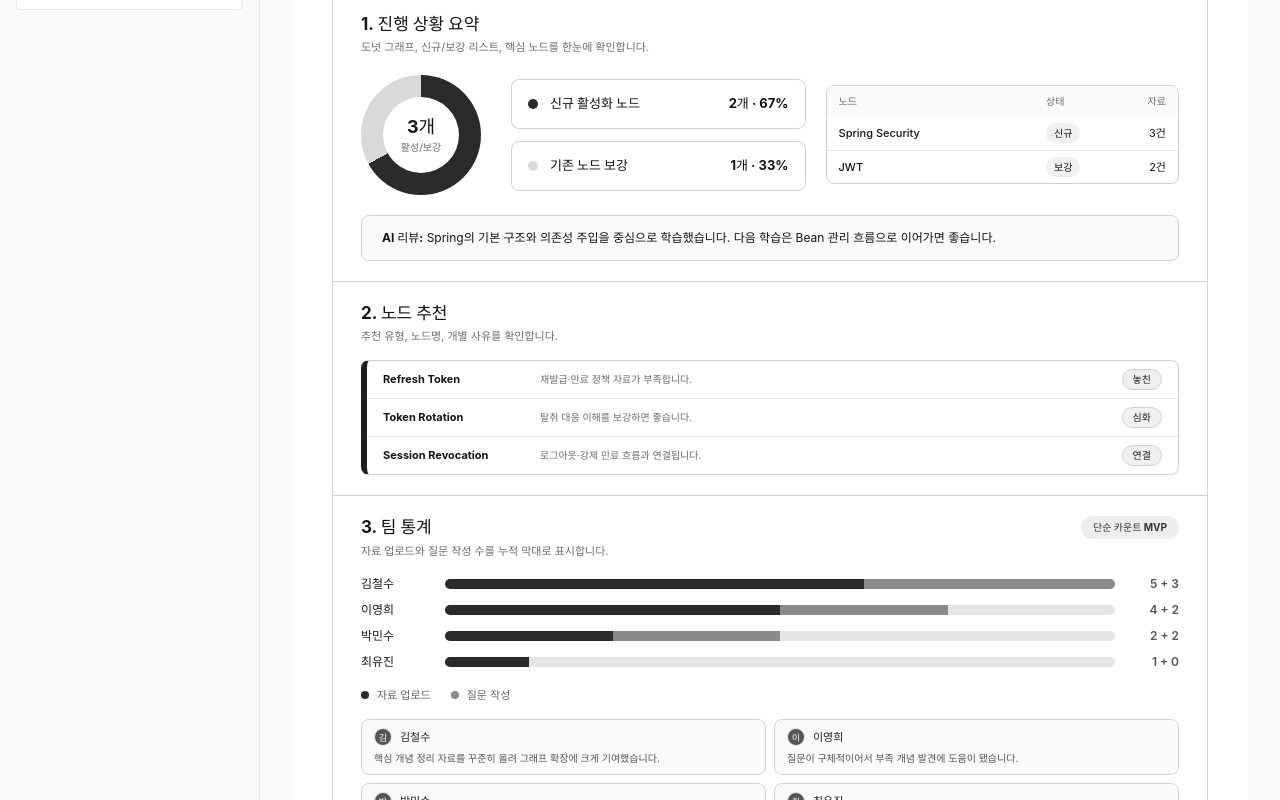
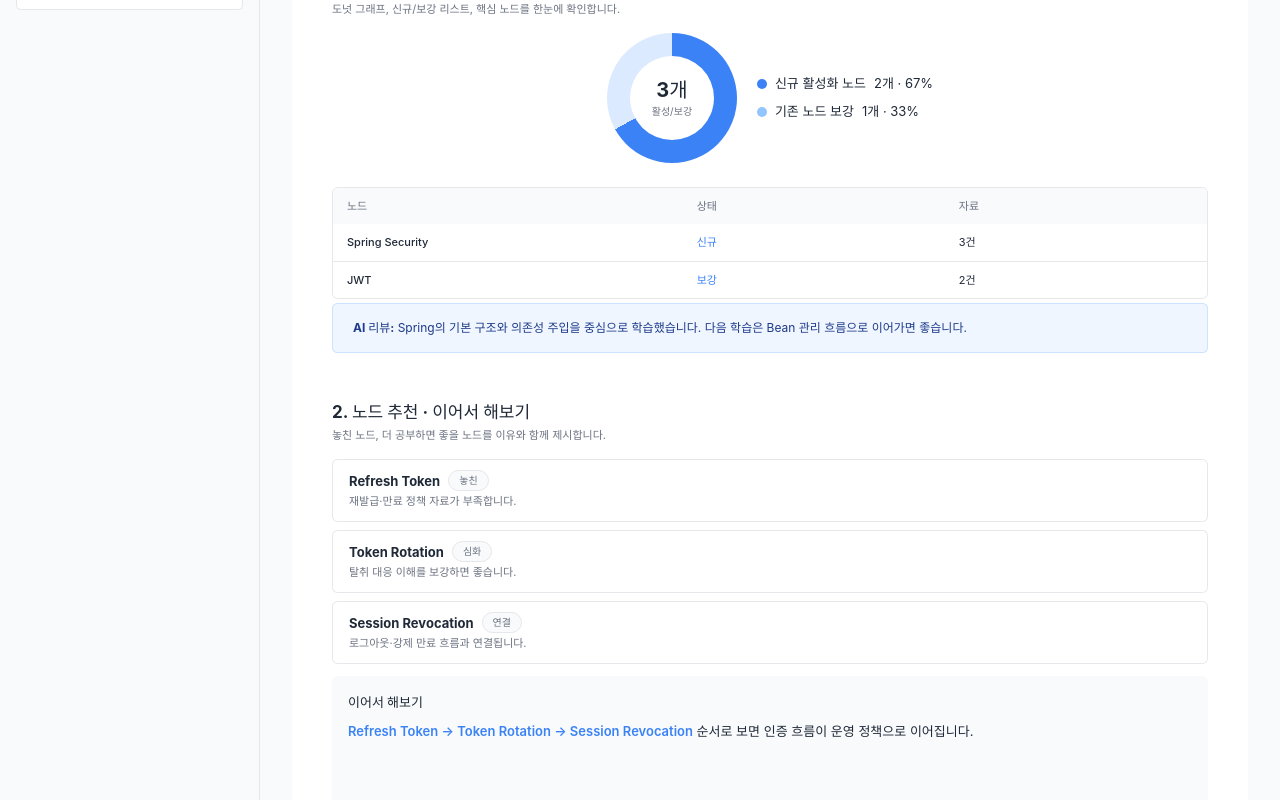
Before and after one commit to Stology/FE, a React (Vite) app: page /studies/algorithm/reports in a window 1280 px wide. Shown: the part 400-1200 px from the top of the page. Built offline with nearby package versions, Linux system fonts and the light colour scheme.

Commit message:
style: 주차별 리포트 디자인 수정 (#55)

```diff
--- a/src/pages/study/reports/WeeklyReportPage.tsx
+++ b/src/pages/study/reports/WeeklyReportPage.tsx
@@ -109,15 +109,15 @@ export const WeeklyReportPage = ({
     }
 
     return (
-      <article className="w-full max-w-[1040px] overflow-hidden rounded-lg border border-[#d1d1d1] bg-white">
-        <header className="border-b border-[#d1d1d1] px-5 py-5 sm:px-7">
-          <p className="text-[11px] font-bold uppercase leading-4 text-[#141414]">
+      <article className="w-full max-w-[1534px] bg-white">
+        <header className="pb-1 pt-4">
+          <p className="text-[11px] font-bold uppercase leading-4 text-stology-electric-blue">
             RPT001 · Weekly Coverage Report
           </p>
-          <h1 className="mt-1 text-[26px] font-bold leading-[32px] text-[#141414]">
+          <h1 className="mt-1 text-[26px] font-bold leading-[32px] text-stology-text-dark">
             {visibleReport.week}주차 리포트
           </h1>
-          <p className="mt-1 text-[12px] leading-5 text-[#6d6d6d]">
+          <p className="mt-1 text-[12px] leading-5 text-stology-text-light">
             완료된 주차의 진행 상황, 노드 추천, 팀 활동을 하나의 문서형 리포트로 요약합니다.
           </p>
         </header>
@@ -137,7 +137,7 @@ export const WeeklyReportPage = ({
     >
       {isReadOnly ? (
         <div
-          className="mb-5 flex w-full max-w-[1040px] items-start gap-2.5 border-y border-stology-border-light bg-stology-off-white px-4 py-3 text-stology-text-light"
+          className="mb-5 flex w-full max-w-[1534px] items-start gap-2.5 border-y border-stology-border-light bg-stology-off-white px-4 py-3 text-stology-text-light"
           role="status"
         >
           <LockKeyhole aria-hidden className="mt-0.5 size-4 shrink-0" />
@@ -147,7 +147,7 @@ export const WeeklyReportPage = ({
         </div>
       ) : null}
 
-      <div aria-label="주차 선택" className="mb-5 flex flex-wrap gap-3" role="group">
+      <div aria-label="주차 선택" className="mb-1 flex flex-wrap gap-3" role="group">
         {availableWeeks.map((week) => {
           const isSelected = week === activeWeek;
 
@@ -156,8 +156,8 @@ export const WeeklyReportPage = ({
               aria-pressed={isSelected}
               className={
                 isSelected
-                  ? 'h-9 min-w-[84px] rounded-full border border-[#1f1f1f] bg-[#1f1f1f] px-5 text-[13px] font-bold text-white'
-                  : 'h-9 min-w-[84px] rounded-full border border-[#d1d1d1] bg-white px-5 text-[13px] font-bold text-[#141414]'
+                  ? 'h-9 min-w-[84px] rounded-full border border-stology-deep-navy bg-stology-deep-navy px-5 text-[13px] font-bold text-white'
+                  : 'h-9 min-w-[84px] rounded-full border border-stology-border-light bg-white px-5 text-[13px] font-bold text-stology-text-dark transition hover:border-stology-light-blue hover:bg-stology-off-white'
               }
               disabled={isLoading}
               key={week}
--- a/src/pages/study/reports/WeeklyReportRecommendations.tsx
+++ b/src/pages/study/reports/WeeklyReportRecommendations.tsx
@@ -15,34 +15,51 @@ const recommendationLabel: Record<WeeklyReportRecommendationType, string> = {
 
 export const WeeklyReportRecommendations = ({
   recommendations,
-}: WeeklyReportRecommendationsProps) => (
-  <section
-    aria-labelledby="weekly-report-recommendations-title"
-    className="border-t border-[#d1d1d1] px-5 py-5 sm:px-7"
-  >
+}: WeeklyReportRecommendationsProps) => {
+  const learningPath = recommendations.map(({ name }) => name).join(' → ');
+
+  return (
+    <section aria-labelledby="weekly-report-recommendations-title" className="pb-0 pt-7">
       <h2
-      className="text-[17px] font-bold leading-[22px] text-[#141414]"
+        className="text-[17px] font-bold leading-[22px] text-stology-text-dark"
         id="weekly-report-recommendations-title"
       >
-      2. 노드 추천
+        2. 노드 추천 · 이어서 해보기
       </h2>
-    <p className="mt-1 text-[11px] leading-4 text-[#6d6d6d]">
-      추천 유형, 노드명, 개별 사유를 확인합니다.
+      <p className="mt-1 text-[11px] leading-4 text-stology-text-light">
+        놓친 노드, 더 공부하면 좋을 노드를 이유와 함께 제시합니다.
       </p>
 
-    <ul className="mt-4 overflow-hidden rounded-lg border border-[#d1d1d1] border-l-[6px] border-l-[#1f1f1f]">
+      <div className="mt-4 grid gap-3 2xl:grid-cols-[minmax(0,1.3fr)_minmax(320px,1fr)] 2xl:gap-0">
+        <ul className="grid gap-2">
           {recommendations.map((recommendation) => (
             <li
-          className="grid gap-1 border-b border-[#e5e5e5] px-4 py-2 last:border-b-0 sm:grid-cols-[145px_1fr_auto] sm:items-center sm:gap-3"
+              className="min-h-[63px] rounded-[5.5px] border border-stology-border-light bg-white px-4 py-2.5"
               key={recommendation.id}
             >
-          <strong className="text-[11px] leading-4 text-[#141414]">{recommendation.name}</strong>
-          <span className="text-[10px] leading-4 text-[#6d6d6d]">{recommendation.reason}</span>
-          <span className="w-fit rounded-full border border-[#d1d1d1] bg-[#f0f0f0] px-2.5 py-0.5 text-[10px] font-bold text-[#1f1f1f]">
+              <div className="flex flex-wrap items-center gap-2">
+                <strong className="text-[13px] leading-5 text-stology-text-dark">
+                  {recommendation.name}
+                </strong>
+                <span className="rounded-full border border-stology-border-light bg-stology-off-white px-2.5 py-0.5 text-[10px] font-bold text-stology-text-light">
                   {recommendationLabel[recommendation.type]}
                 </span>
+              </div>
+              <p className="mt-0.5 text-[11px] leading-4 text-stology-text-light">
+                {recommendation.reason}
+              </p>
             </li>
           ))}
         </ul>
+
+        <aside className="min-h-[205px] rounded-[5.5px] bg-stology-off-white p-4 2xl:rounded-l-none">
+          <h3 className="text-[13px] font-bold leading-5 text-stology-text-dark">이어서 해보기</h3>
+          <p className="mt-2 text-[13px] leading-[23px] text-stology-text-dark">
+            <strong className="font-semibold text-stology-electric-blue">{learningPath}</strong>
+            {' 순서로 보면 인증 흐름이 운영 정책으로 이어집니다.'}
+          </p>
+        </aside>
+      </div>
     </section>
   );
+};
--- a/src/pages/study/reports/WeeklyReportSummary.tsx
+++ b/src/pages/study/reports/WeeklyReportSummary.tsx
@@ -16,79 +16,86 @@ export const WeeklyReportSummary = ({ report }: WeeklyReportSummaryProps) => {
   const reinforcedRate = 100 - newlyActivatedRate;
 
   return (
-    <section aria-labelledby="weekly-report-summary-title" className="px-5 py-5 sm:px-7">
+    <section aria-labelledby="weekly-report-summary-title" className="py-5">
       <h2
-        className="text-[17px] font-bold leading-[22px] text-[#141414]"
+        className="text-[17px] font-bold leading-[22px] text-stology-text-dark"
         id="weekly-report-summary-title"
       >
         1. 진행 상황 요약
       </h2>
-      <p className="mt-1 text-[11px] leading-4 text-[#6d6d6d]">
+      <p className="mt-1 text-[11px] leading-4 text-stology-text-light">
         도넛 그래프, 신규/보강 리스트, 핵심 노드를 한눈에 확인합니다.
       </p>
 
-      <div className="mt-5 grid gap-5 lg:grid-cols-[130px_1fr_1.2fr] lg:items-center">
-        <div className="flex justify-center lg:justify-start">
+      <div className="mt-4 grid gap-6 2xl:grid-cols-[390px_minmax(0,1fr)] 2xl:items-center">
+        <div className="flex flex-col items-center gap-5 sm:flex-row sm:justify-center 2xl:justify-start">
           <div
             aria-label={`전체 활성 및 보강 노드 ${totalCount}개, 신규 ${newlyActivatedRate}%, 보강 ${reinforcedRate}%`}
-            className="relative flex size-[120px] items-center justify-center rounded-full"
+            className="relative flex size-[130px] shrink-0 items-center justify-center rounded-full"
             role="img"
             style={{
-              background: `conic-gradient(#2a2a2a 0 ${newlyActivatedRate}%, #d9d9d9 ${newlyActivatedRate}% 100%)`,
+              background: `conic-gradient(#3B82F6 0 ${newlyActivatedRate}%, #DBEAFE ${newlyActivatedRate}% 100%)`,
             }}
           >
-            <div className="flex size-[76px] flex-col items-center justify-center rounded-full bg-white">
-              <strong className="text-[18px] leading-[22px] text-[#141414]">{totalCount}개</strong>
-              <span className="mt-0.5 text-[10px] leading-[14px] text-[#6d6d6d]">활성/보강</span>
-            </div>
+            <div className="flex size-[84px] flex-col items-center justify-center rounded-full bg-white">
+              <strong className="text-[20px] leading-[24px] text-stology-text-dark">
+                {totalCount}개
+              </strong>
+              <span className="mt-0.5 text-[10px] leading-[14px] text-stology-text-light">
+                활성/보강
+              </span>
             </div>
           </div>
 
-        <dl className="grid gap-3">
-          <div className="flex min-h-[50px] items-center gap-3 rounded-lg border border-[#d1d1d1] px-4">
-            <span aria-hidden className="size-2.5 shrink-0 rounded-full bg-[#2a2a2a]" />
-            <dt className="text-[13px] font-bold text-[#141414]">신규 활성화 노드</dt>
-            <dd className="ml-auto text-[13px] font-bold text-[#141414]">
+          <dl className="grid gap-2">
+            <div className="flex items-center gap-2">
+              <span
+                aria-hidden
+                className="size-2.5 shrink-0 rounded-full bg-stology-electric-blue"
+              />
+              <dt className="text-[13px] text-stology-text-dark">신규 활성화 노드</dt>
+              <dd className="text-[13px] text-stology-text-dark">
                 {report.newlyActivatedCount}개 · {newlyActivatedRate}%
               </dd>
             </div>
-          <div className="flex min-h-[50px] items-center gap-3 rounded-lg border border-[#d1d1d1] px-4">
-            <span aria-hidden className="size-2.5 shrink-0 rounded-full bg-[#d9d9d9]" />
-            <dt className="text-[13px] font-bold text-[#141414]">기존 노드 보강</dt>
-            <dd className="ml-auto text-[13px] font-bold text-[#141414]">
+            <div className="flex items-center gap-2">
+              <span aria-hidden className="size-2.5 shrink-0 rounded-full bg-stology-light-blue" />
+              <dt className="text-[13px] text-stology-text-dark">기존 노드 보강</dt>
+              <dd className="text-[13px] text-stology-text-dark">
                 {report.reinforcedCount}개 · {reinforcedRate}%
               </dd>
             </div>
           </dl>
+        </div>
 
-        <div className="overflow-hidden rounded-lg border border-[#d1d1d1]">
+        <div className="overflow-hidden rounded-[5.5px] border border-stology-border-light">
           <table className="w-full table-fixed border-collapse text-left">
             <caption className="sr-only">이번 주 핵심 노드</caption>
-            <thead className="bg-[#fafafa] text-[10px] font-medium text-[#6d6d6d]">
+            <thead className="bg-stology-off-white text-[11px] font-medium text-stology-text-light">
               <tr>
-                <th className="px-3 py-2 font-medium" scope="col">
+                <th className="px-3.5 py-2.5 font-medium" scope="col">
                   노드
                 </th>
-                <th className="w-20 px-3 py-2 font-medium" scope="col">
+                <th className="w-[30%] px-3.5 py-2.5 font-medium" scope="col">
                   상태
                 </th>
-                <th className="w-16 px-3 py-2 text-right font-medium" scope="col">
+                <th className="w-[30%] px-3.5 py-2.5 font-medium" scope="col">
                   자료
                 </th>
               </tr>
             </thead>
-            <tbody className="divide-y divide-[#e5e5e5] text-[11px] text-[#141414]">
+            <tbody className="divide-y divide-stology-border-light text-[11px] text-stology-text-dark">
               {report.coreConcepts.map((concept) => (
                 <tr key={concept.id}>
-                  <th className="truncate px-3 py-2 font-medium" scope="row">
+                  <th className="truncate px-3.5 py-2.5 font-medium" scope="row">
                     {concept.name}
                   </th>
-                  <td className="px-3 py-2">
-                    <span className="rounded-full bg-[#f0f0f0] px-2 py-1 text-[10px] font-semibold">
+                  <td className="px-3.5 py-2.5">
+                    <span className="text-[11px] font-medium text-stology-electric-blue">
                       {statusLabel[concept.status]}
                     </span>
                   </td>
-                  <td className="px-3 py-2 text-right">{concept.materialCount}건</td>
+                  <td className="px-3.5 py-2.5">{concept.materialCount}건</td>
                 </tr>
               ))}
             </tbody>
@@ -96,7 +103,7 @@ export const WeeklyReportSummary = ({ report }: WeeklyReportSummaryProps) => {
         </div>
       </div>
 
-      <p className="mt-5 rounded-lg border border-[#d1d1d1] bg-[#f9f9f9] px-5 py-3 text-[12px] leading-5 text-[#141414]">
+      <p className="mt-1 rounded-[5.5px] border border-stology-light-blue/40 bg-blue-50 px-5 py-3.5 text-[12px] leading-5 text-stology-royal-blue">
         <strong>AI 리뷰:</strong> {report.aiReview}
       </p>
     </section>
--- a/src/pages/study/reports/WeeklyReportTeamStats.tsx
+++ b/src/pages/study/reports/WeeklyReportTeamStats.tsx
@@ -12,22 +12,19 @@ export const WeeklyReportTeamStats = ({ activities }: WeeklyReportTeamStatsProps
   );
 
   return (
-    <section
-      aria-labelledby="weekly-report-team-title"
-      className="border-t border-[#d1d1d1] px-5 py-5 sm:px-7"
-    >
+    <section aria-labelledby="weekly-report-team-title" className="pb-0 pt-7">
       <div className="flex flex-wrap items-center justify-between gap-2">
         <h2
-          className="text-[17px] font-bold leading-[22px] text-[#141414]"
+          className="text-[17px] font-bold leading-[22px] text-stology-text-dark"
           id="weekly-report-team-title"
         >
           3. 팀 통계
         </h2>
-        <span className="rounded-full bg-[#eeeeee] px-3 py-1 text-[10px] font-bold text-[#333333]">
+        <span className="rounded-full bg-stology-off-white px-3 py-1 text-[10px] font-bold text-stology-text-light">
           단순 카운트 MVP
         </span>
       </div>
-      <p className="mt-1 text-[11px] leading-4 text-[#6d6d6d]">
+      <p className="mt-1 text-[11px] leading-4 text-stology-text-light">
         자료 업로드와 질문 작성 수를 누적 막대로 표시합니다.
       </p>
 
@@ -41,18 +38,24 @@ export const WeeklyReportTeamStats = ({ activities }: WeeklyReportTeamStatsProps
               className="grid grid-cols-[72px_1fr_52px] items-center gap-3"
               key={activity.memberId}
             >
-              <span className="truncate text-[12px] font-bold text-[#1a1a1a]">
+              <span className="truncate text-[12px] font-bold text-stology-text-dark">
                 {activity.memberName}
               </span>
               <div
                 aria-label={`${activity.memberName}: 자료 업로드 ${activity.uploadCount}건, 질문 작성 ${activity.questionCount}건`}
-                className="flex h-2.5 overflow-hidden rounded-full bg-[#e5e5e5]"
+                className="flex h-3.5 overflow-hidden rounded-full bg-stology-off-white"
                 role="img"
               >
-                <span className="h-full bg-[#2a2a2a]" style={{ width: `${uploadWidth}%` }} />
-                <span className="h-full bg-[#8a8a8a]" style={{ width: `${questionWidth}%` }} />
+                <span
+                  className="h-full bg-stology-electric-blue"
+                  style={{ width: `${uploadWidth}%` }}
+                />
+                <span
+                  className="h-full bg-stology-light-blue"
+                  style={{ width: `${questionWidth}%` }}
+                />
               </div>
-              <span className="text-right text-[12px] font-semibold text-[#555555]">
+              <span className="text-right text-[12px] font-semibold text-stology-text-light">
                 {activity.uploadCount} + {activity.questionCount}
               </span>
             </div>
@@ -60,13 +63,13 @@ export const WeeklyReportTeamStats = ({ activities }: WeeklyReportTeamStatsProps
         })}
       </div>
 
-      <div aria-label="통계 범례" className="mt-4 flex gap-5 text-[11px] text-[#666666]">
+      <div aria-label="통계 범례" className="mt-3 flex gap-5 text-[11px] text-stology-text-light">
         <span className="inline-flex items-center gap-2">
-          <span aria-hidden className="size-2 rounded-full bg-[#2a2a2a]" />
+          <span aria-hidden className="size-2 rounded-full bg-stology-electric-blue" />
           자료 업로드
         </span>
         <span className="inline-flex items-center gap-2">
-          <span aria-hidden className="size-2 rounded-full bg-[#8a8a8a]" />
+          <span aria-hidden className="size-2 rounded-full bg-stology-light-blue" />
           질문 작성
         </span>
       </div>
@@ -74,20 +77,20 @@ export const WeeklyReportTeamStats = ({ activities }: WeeklyReportTeamStatsProps
       <ul className="mt-4 grid gap-2 md:grid-cols-2">
         {activities.map((activity) => (
           <li
-            className="rounded-lg border border-[#d1d1d1] bg-[#fafafa] px-3 py-2"
+            className="min-h-16 rounded-[5.5px] border border-stology-border-light bg-white px-4 py-3"
             key={activity.memberId}
           >
             <div className="flex items-center gap-2">
               <Avatar
-                className="size-[18px] bg-[#555555] text-[9px] text-white"
+                className="size-[30px] bg-blue-100 text-[11px] text-stology-royal-blue"
                 name={activity.memberName}
                 size="sm"
               />
-              <strong className="text-[11px] leading-4 text-[#222222]">
+              <strong className="text-[13px] leading-5 text-stology-text-dark">
                 {activity.memberName}
               </strong>
             </div>
-            <p className="mt-1 text-[10px] leading-4 text-[#555555]">{activity.comment}</p>
+            <p className="mt-1 text-[11px] leading-4 text-stology-text-light">{activity.comment}</p>
           </li>
         ))}
       </ul>
```
Also changed, not shown: 1 other file (tests, documents, lock files or other folders). Lines whose indentation alone changed are shown as unchanged.
